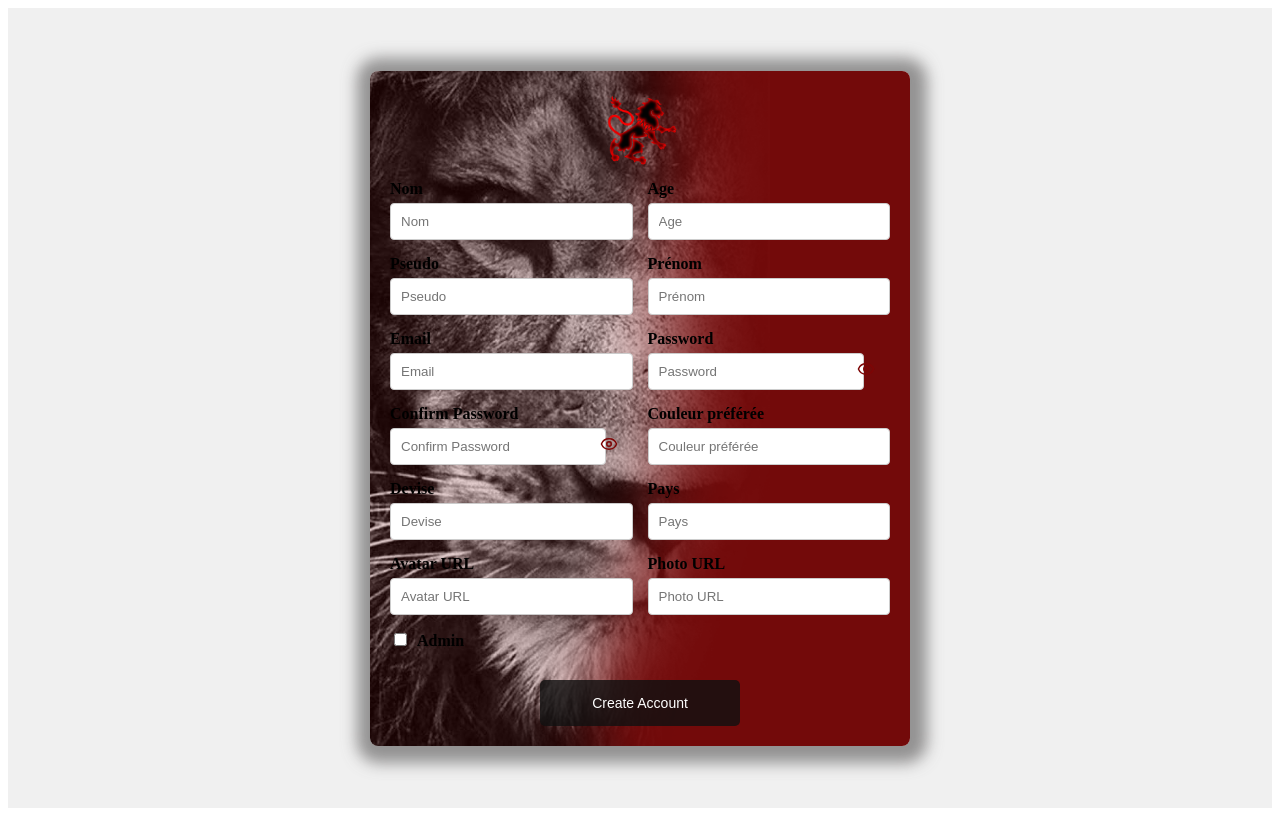
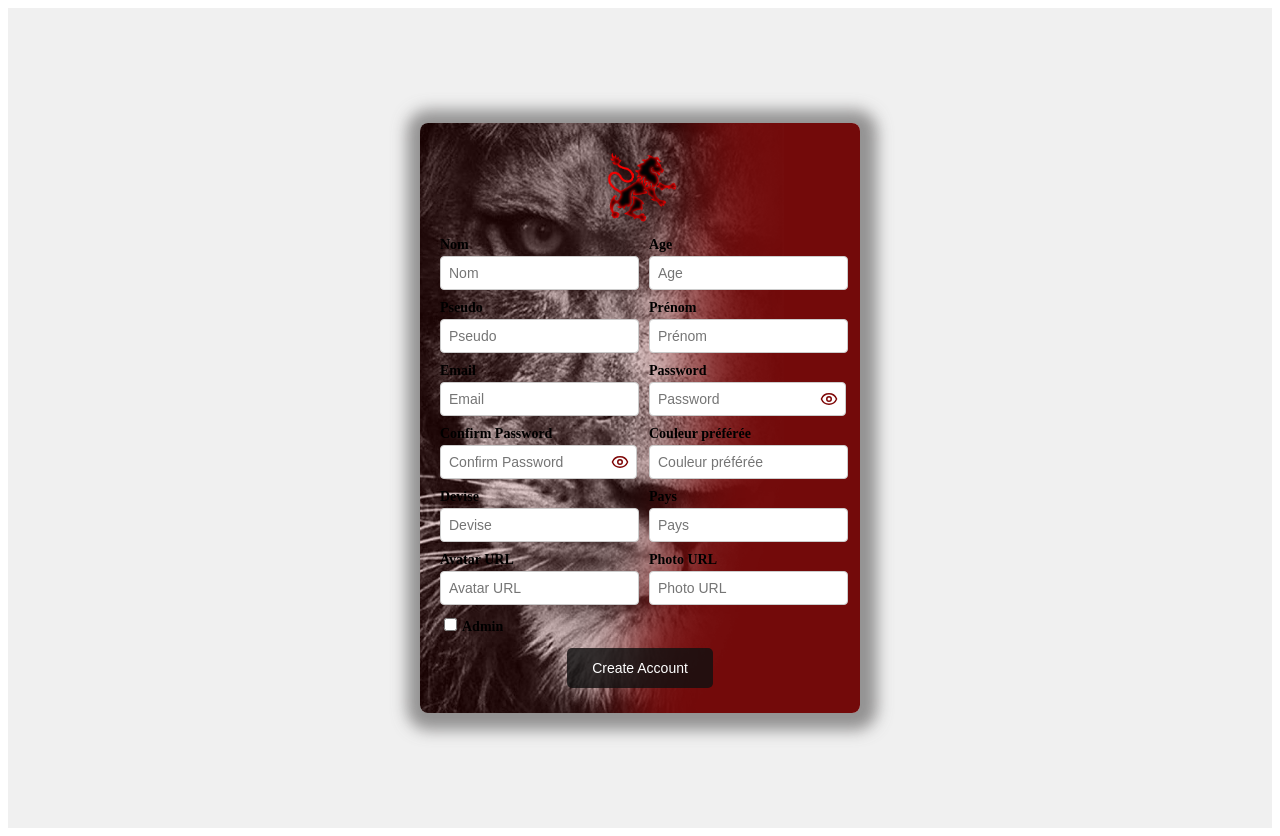
Before and after one commit to Spopo05/myprojet, a React (Create React App) app: page /create-account in a window 1280 px wide. Built offline with nearby package versions, Linux system fonts and the light colour scheme; a web font is replaced by a local one.

Commit message:
$ git push origin master

```diff
--- a/src/App.css
+++ b/src/App.css
@@ -207,8 +207,8 @@ main{
 
 /* Input field styling */
 .login-form input {
-  width: 80%; /* Full width for responsiveness */
-  padding: 10px; /* Reduced padding to make inputs shorter */
+  width: 90%; /* Full width for responsiveness */
+  padding: 8px; /* Reduced padding to make inputs shorter */
   margin-bottom: 10px; /* Reduced margin to save space */
   border: 1px solid #ccc;
   border-radius: 4px;
@@ -286,38 +286,49 @@ main{
   }
 }
 
+/* Mobile-first approach for the create account container */
 .create-account-container {
   display: flex;
   justify-content: center;
   align-items: center;
-  height: 100vh;
+  min-height: 100vh; /* Ensure the container covers the full viewport height */
   background-color: #f0f0f0;
+  padding: 10px; /* Reduced padding for better spacing on smaller screens */
 }
 
+/* Create account form styling */
 .create-account-form {
   background-image: url(../src/assets/lionLOGIN.png);
   background-repeat: no-repeat;
-  background-size: contain;
-  background-color: rgba(110, 1, 1, 0.962);;
-  padding: 20px;
+  background-size: cover; /* Ensure the background image covers the form */
+  background-position: center; /* Center the background image */
+  background-color: rgba(110, 1, 1, 0.962);
+  padding: 20px 15px; /* Reduced padding to make the form less tall */
   border-radius: 8px;
   box-shadow: 2px 2px 15px 15px rgba(110, 109, 109, 0.716);
-  width: 500px; /* Adjust width as needed */
+  width: 100%; /* Full width for responsiveness */
+  max-width: 400px; /* Set a max-width for larger screens */
   text-align: center;
 }
+
+/* Password container styling */
 .password-container {
   position: relative;
   width: 100%; /* Ensure it takes the full width of its container */
 }
 
 .password-container input {
-  width: 80%;
+  width: 90%; /* Full width for responsiveness */
+  padding: 8px; /* Reduced padding to make inputs shorter */
+  border: 1px solid #ccc;
+  border-radius: 4px;
+  font-size: 14px; /* Smaller font size for compactness */
 }
 
 .password-toggle {
   position: absolute;
-  right: 15px;
-  top: 45%;
+  right: 10px; /* Adjust position for better alignment */
+  top: 50%;
   transform: translateY(-50%);
   background: none;
   border: none;
@@ -332,16 +343,21 @@ main{
 .password-toggle:hover {
   color: #000;
 }
+
+/* Heading styling */
 .create-account-form h2 {
-  margin-bottom: 20px;
+  margin-bottom: 10px; /* Reduced margin to save space */
+  font-size: 22px; /* Smaller font size for compactness */
 }
 
+/* Form grid styling */
 .form-gridc {
   display: grid;
-  grid-template-columns: repeat(2, 1fr);
-  gap: 15px;
+  grid-template-columns: 1fr; /* Single column for mobile screens */
+  gap: 8px; /* Reduced gap for a more compact form */
 }
 
+/* Form group styling */
 .form-groupc {
   display: flex;
   flex-direction: column;
@@ -349,31 +365,34 @@ main{
 }
 
 .form-groupc label {
-  margin-bottom: 5px;
+  margin-bottom: 3px; /* Reduced margin to save space */
   font-weight: bold;
+  font-size: 14px; /* Smaller font size for compactness */
 }
 
 .form-groupc input {
-  padding: 10px;
+  padding: 8px; /* Reduced padding to make inputs shorter */
   border: 1px solid #ccc;
   border-radius: 4px;
+  font-size: 14px; /* Smaller font size for compactness */
 }
 
 .form-groupc input[type="checkbox"] {
   width: auto;
-  margin-right: 10px;
+  margin-right: 5px; /* Reduced margin to save space */
 }
 
+/* Button styling */
 .btnc {
-  width: 200px;
-  margin-top: 25px;
-  padding:  15px;
+  width: 100%; /* Full width for responsiveness */
+  margin-top: 10px; /* Reduced margin to save space */
+  padding: 10px; /* Reduced padding to make the button shorter */
   background-color: #111111cf;
   color: white;
   border: none;
   border-radius: 5px;
   cursor: pointer;
-  font-size: 14px;
+  font-size: 14px; /* Smaller font size for compactness */
   transition: background-color 0.3s ease, transform 0.3s ease;
 }
 
@@ -385,6 +404,23 @@ main{
 .btnc:focus {
   outline: none;
   box-shadow: 0 0 5px rgba(1, 16, 32, 0.5);
+}
+
+/* Media query for larger screens */
+@media (min-width: 768px) {
+  .create-account-form {
+    padding: 25px 20px; /* Slightly more padding for larger screens */
+  }
+
+  .form-gridc {
+    grid-template-columns: repeat(2, 1fr); /* Two columns for larger screens */
+    gap: 10px; /* Increased gap for better spacing */
+  }
+
+  .btnc {
+    width: auto; /* Auto width for larger screens */
+    padding: 12px 25px; /* Adjust padding for larger screens */
+  }
 }
 
 /* Form Section Styles */
```
